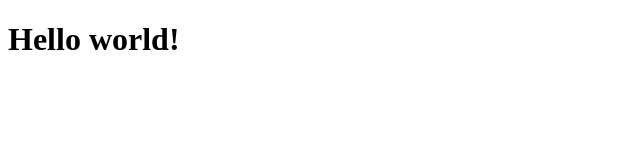
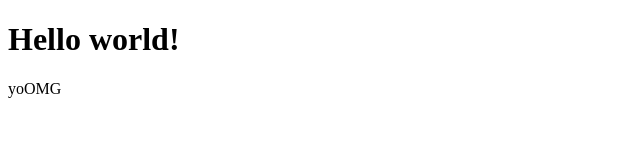
Before and after one commit to thejourneyville/nucamp_practice, a plain HTML site: page js/index.html in a window 1280 px wide. Both pictures are taken after a click on the element "Hello world!". Shown: the full height of the page, 0-640 px from the left. Drawn offline with Linux system fonts and the light colour scheme.

Commit message:
another example of createTextNode responding to addEventListener

```diff
--- a/js/index.html
+++ b/js/index.html
@@ -8,6 +8,7 @@
 </head>
 <body>
     <h1></h1>
+    <p style="display:block;">yo</p>
     <script defer src="scripts/main.js"></script>
 </body>
 </html>
--- a/js/scripts/main.js
+++ b/js/scripts/main.js
@@ -1,6 +1,9 @@
 const myHeading = document.querySelector('h1');
 myHeading.textContent = 'Hello world!';
+const para = document.querySelector('p');
+
 
 document.querySelector('h1').addEventListener('click', function() {
-    alert('Ouch! Stop poking me!');
+    const useThis = document.createTextNode(`OMG `)
+    para.appendChild(useThis);
   });
```
